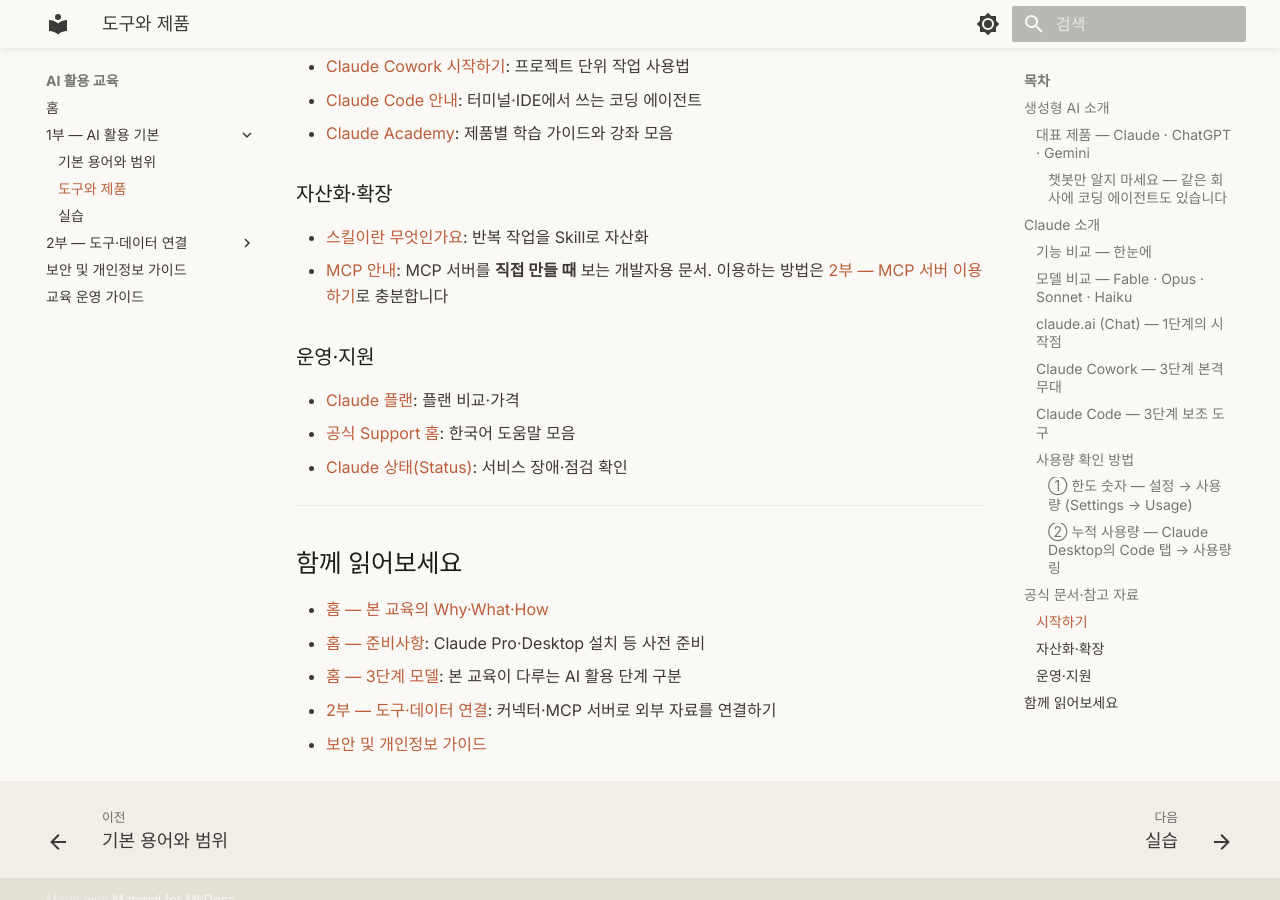
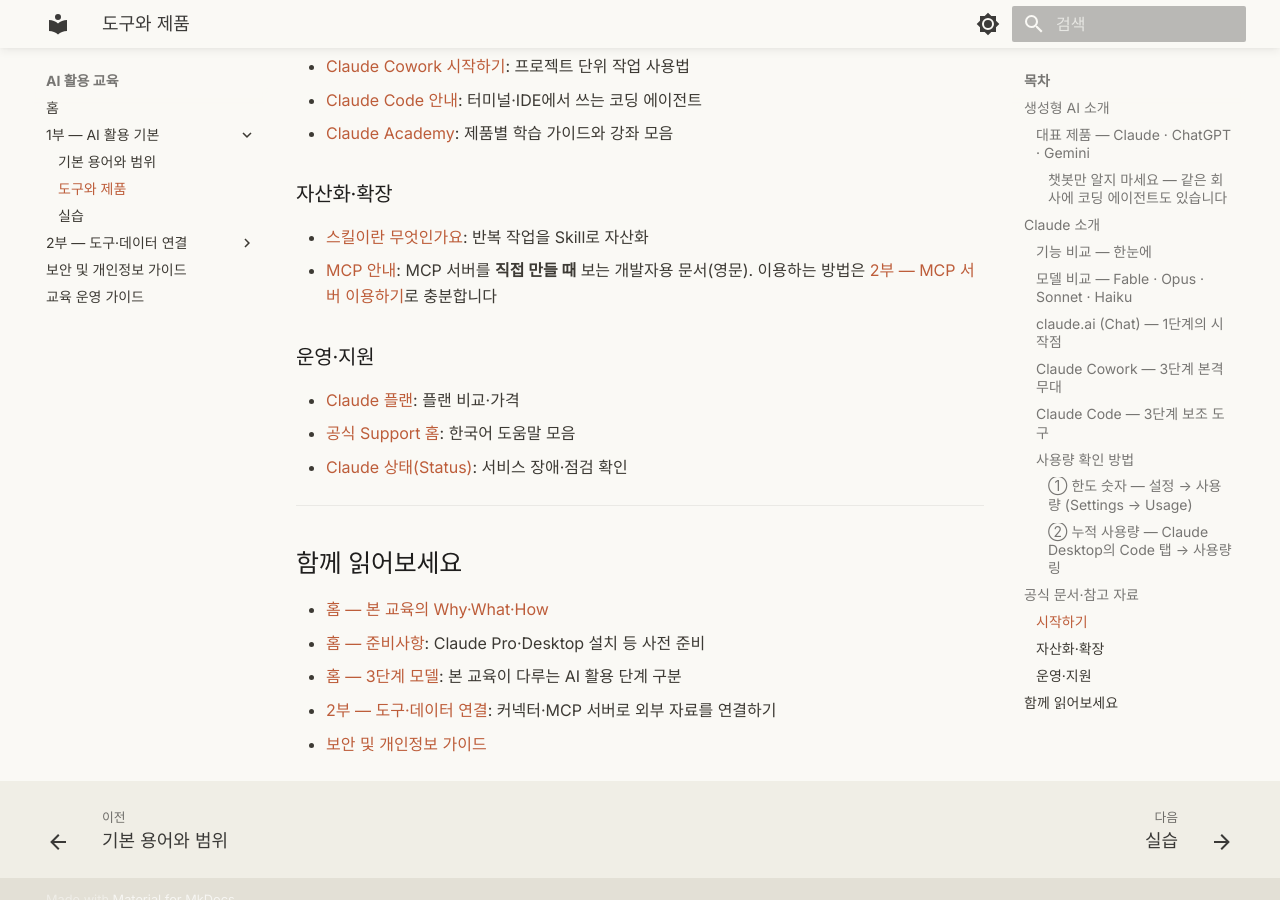
Before and after one commit to scroogy-dev/ai-onboarding, an MkDocs documentation site: the page built from docs/intro.md, in a window 1280 px wide and 900 px high, scrolled down 7297 px. Built offline with MkDocs 1.6.1 and Material for MkDocs 9.7.7, drawn with Linux system fonts in a browser that asks for light colours.

Commit message:
docs: MCP 안내 링크 정정 (#55)
docs.claude.com/ko/docs/agents-and-tools/mcp가 두 번 튄 뒤
modelcontextprotocol.io 홈으로 떨어진다. 「개발자용 공식 문서」라는
링크 설명과 도착지가 어긋나고 한국어도 아니다.

Anthropic 공식 문서인 claude.com/docs/connectors/building/mcp로
바꾼다. 커넥터 맥락에서 MCP를 설명하고 만들기는 프로토콜 사이트로
넘기는 페이지라, 「관심이 생겼다면 이어 갈 수 있습니다」 수준의
안내에 맞다. 한국어 경로가 없어 (영문) 표기를 붙였다.

같은 URL을 쓰던 mcp-servers.md는 앞선 커밋에서 함께 고쳤다.

Claude-Session: https://claude.ai/code/session_01XRDkf8PUnuCZPmMrPZa8Zh

```diff
--- a/docs/intro.md
+++ b/docs/intro.md
@@ -190,7 +190,7 @@ Claude Desktop을 연 다음 좌측의 **Code** 탭을 선택하고, 화면 우
 ### 자산화·확장
 
 - [스킬이란 무엇인가요](https://support.claude.com/ko/articles/12512176): 반복 작업을 Skill로 자산화
-- [MCP 안내](https://docs.claude.com/ko/docs/agents-and-tools/mcp): MCP 서버를 **직접 만들 때** 보는 개발자용 문서. 이용하는 방법은 [2부 ― MCP 서버 이용하기](connect/mcp-servers.md)로 충분합니다
+- [MCP 안내](https://claude.com/docs/connectors/building/mcp): MCP 서버를 **직접 만들 때** 보는 개발자용 문서(영문). 이용하는 방법은 [2부 ― MCP 서버 이용하기](connect/mcp-servers.md)로 충분합니다
 
 ### 운영·지원
 
```
